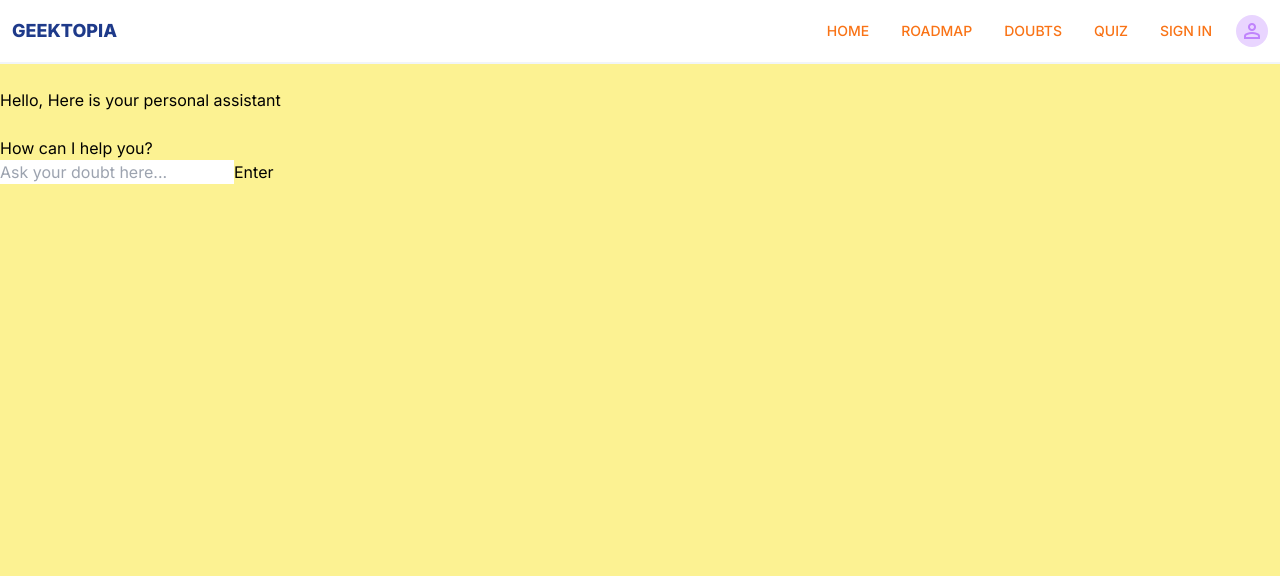
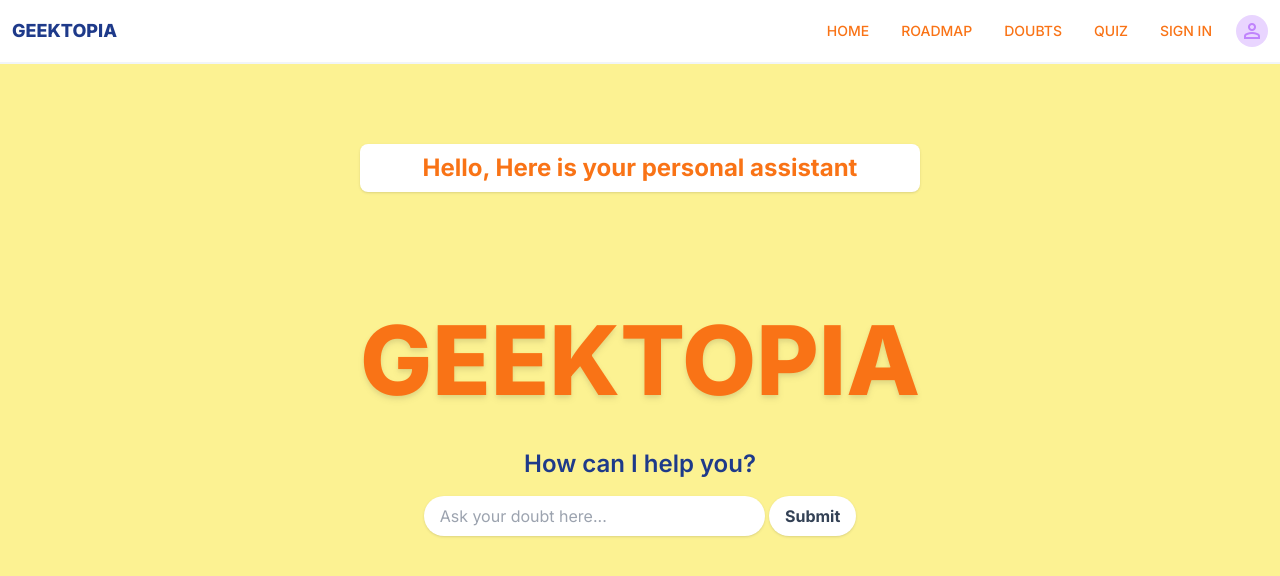
Before and after one commit to code-with-santanu/Eduapp, a Next.js app: page /doubts in a window 1280 px wide. Shown: the top 576 px of the page. Built offline with nearby package versions, Linux system fonts and the light colour scheme.

Commit message:
Quiz designing complete

```diff
--- a/src/app/doubts/page.jsx
+++ b/src/app/doubts/page.jsx
@@ -3,17 +3,18 @@
 import React, { useState } from "react";
 
 export default function doubt() {
-  const a = [
-    {
-      q: "Hello, Here is your personal assistant",
-      a: "How can I help you?",
-    },
-  ];
+  // const a = [
+  //   {
+  //     q: "Hello, Here is your personal assistant",
+  //     a: "How can I help you?",
+  //   },
+  // ];
 
   const [query, setQuery] = useState("");
   const [question, setQuestion] = useState("");
   const [ans, setAns] = useState("");
-  const [arr, setArr] = useState(a);
+  const [show, setShow] = useState(false);
+  const [arr, setArr] = useState([]);
 
   const handleSubmit = async (event) => {
     event.preventDefault();
@@ -57,39 +58,52 @@ export default function doubt() {
   };
 
   return (
-    <div className="container">
-      <div>
-        <p>{question}</p>
-        <br />
-        <p>{ans}</p>
+    <div className="flex justify-center py-20">
+      <div className="flex flex-col w-2/3 items-center">
+      {(!show) && <div>
+          <div className="text-2xl text-center font-bold bg-white px-6 py-2 rounded-lg text-orange-500 shadow mb-20">Hello, Here is your personal assistant</div>
+          <div className="text-8xl text-center py-10 font-extrabold text-orange-500 drop-shadow-md">GEEKTOPIA</div>
+          <div className="font-semibold text-blue-900 text-2xl text-center ">How can I help you?</div>
+      </div>}
 
-        {arr.map((data, idx) => {
-          return (
-            <li className="list-none" key={idx}>
-              <p>{data.q}</p>
-              <br />
-              <p>{data.a}</p>
-            </li>
-          );
-        })}
-      </div>
-      <div className="doubts">
+      {show && <div className="w-full">
+        <div className="text-2xl font-semibold bg-white px-6 py-3 rounded-lg text-blue-800 shadow mb-5">Q. {question}</div>
+        <div className="flex text-lg px-6 pt-6 pb-12 font-medium bg-white text-slate-700 rounded-lg shadow-md"><div><span className="text-orange-500 bg-orange-100 py-1 px-2 rounded-md">Ans:&nbsp;</span></div><div className="pr-5 pl-3 text-justify">{ans}</div></div>
+        {/* <div className="">
+          {arr.map((data, idx) => {
+            return (
+              <div className="bg-blue-200" key={idx}>
+                <div className=" text-2xl text-center font-semibold bg-white p-2 rounded-lg text-blue-900">{data.q}</div>
+                <br />
+                <div className="text-lg text-center font-semibold">{data.a}</div>
+              </div>
+            );
+          })}
+        </div> */}
+
+
+      </div>}
+      <div className="w-full flex justify-center mt-4">
         <input
+        className="px-4 py-2 shadow w-2/5 rounded-full "
           placeholder="Ask your doubt here..."
           value={query}
           onChange={({ target }) => setQuery(target?.value)}
         />
         <button
+          className="bg-white py-2 px-4 rounded-full ml-1 shadow hover:bg-orange-500 hover:text-white font-bold text-slate-700"
           type="submit"
           onClick={() => {
             arr.splice(0);
             addResponse(query, ans);
             setQuestion(query);
             setQuery("");
+            setShow(true);
           }}
         >
-          Enter
+          Submit
         </button>
+      </div>
       </div>
     </div>
   );
```
